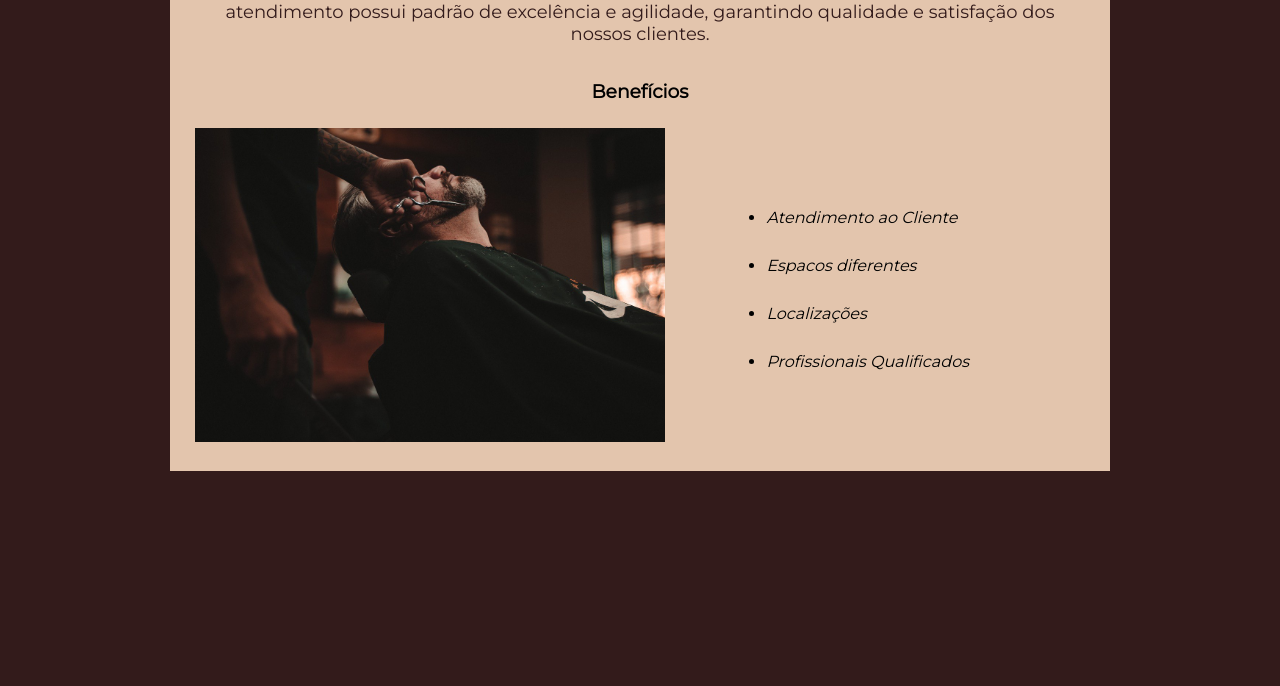
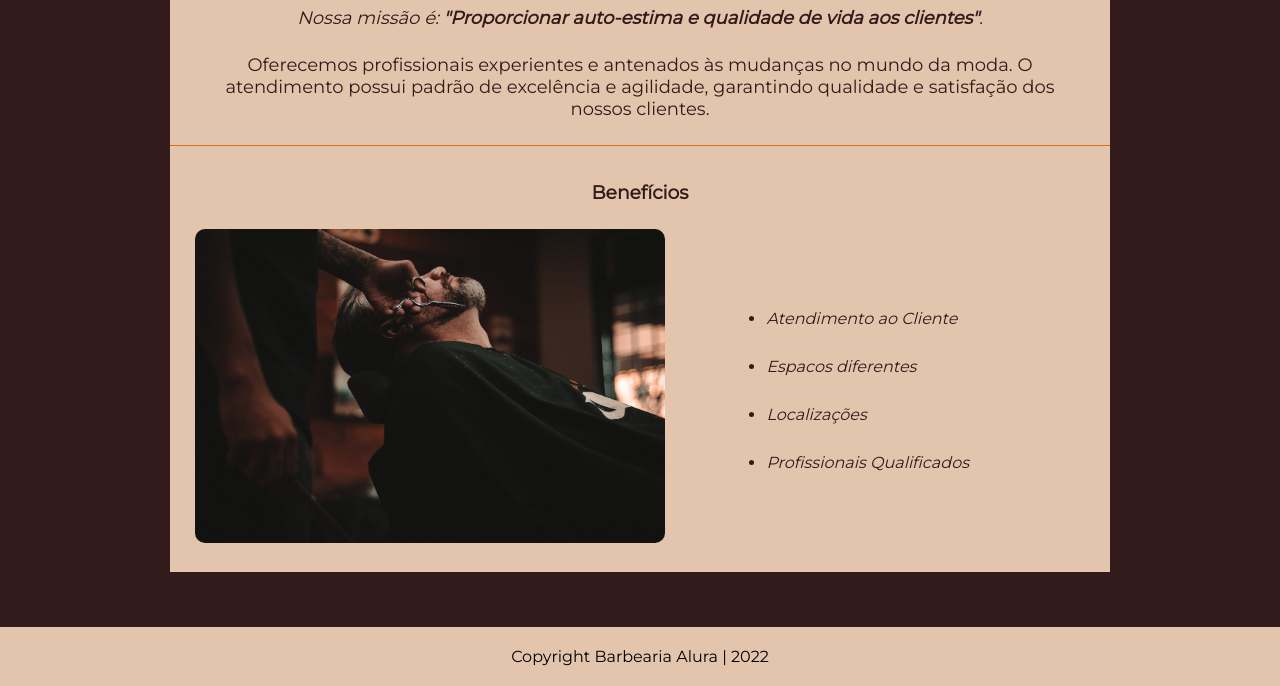
Before and after one commit to LevyMatias/Html_e_Css_parte_3, a plain HTML site: page Barbearia/index.html in a window 1280 px wide. Shown: the part 698-1384 px from the top of the page. Before the commit the page ends 1169 px from the top, so only its background shows below. Drawn offline with Linux system fonts and the light colour scheme.

Commit message:
ajustes na pagina inicial

```diff
--- a/Barbearia/Styles/style-home.css
+++ b/Barbearia/Styles/style-home.css
@@ -51,6 +51,8 @@ header nav ul a:hover {
 	margin-top: 55px;
 	background-color: #e3c5ad;
 	color: #331b1b;
+	padding-bottom: 25px;
+	border-bottom: 1px solid #de7019;
 }
 
 .banner {
@@ -67,14 +69,12 @@ header nav ul a:hover {
 	margin: 0 auto;
 	text-align: center;
 	font-size: 18px;
-}
-
-em strong {
-	color: #FF0000;
+	padding-top: 25px;
 }
 
 .beneficios {
 	background-color: #e3c5ad;
+	color: #331b1b;
 }
 
 .beneficios ul {
@@ -92,4 +92,13 @@ em strong {
 	width: 50%;
 	left: 10%;
 	padding: 25px;
+	border-radius: 35px;
 }
+
+footer {
+    width: 100%;
+    background-color: #e3c5ad;
+    padding: 20px 0;
+    text-align: center;
+	margin-top: 55px;
+}
--- a/Barbearia/index.html
+++ b/Barbearia/index.html
@@ -48,5 +48,11 @@
 
 		<img class="imgbeneficios" src="img/beneficios.jpg" alt="">
 	</div>
+
+	<footer>
+        <div class="container">
+            <p>Copyright Barbearia Alura | 2022</p>
+        </div>
+    </footer>
 	</body>
 </html>
```
